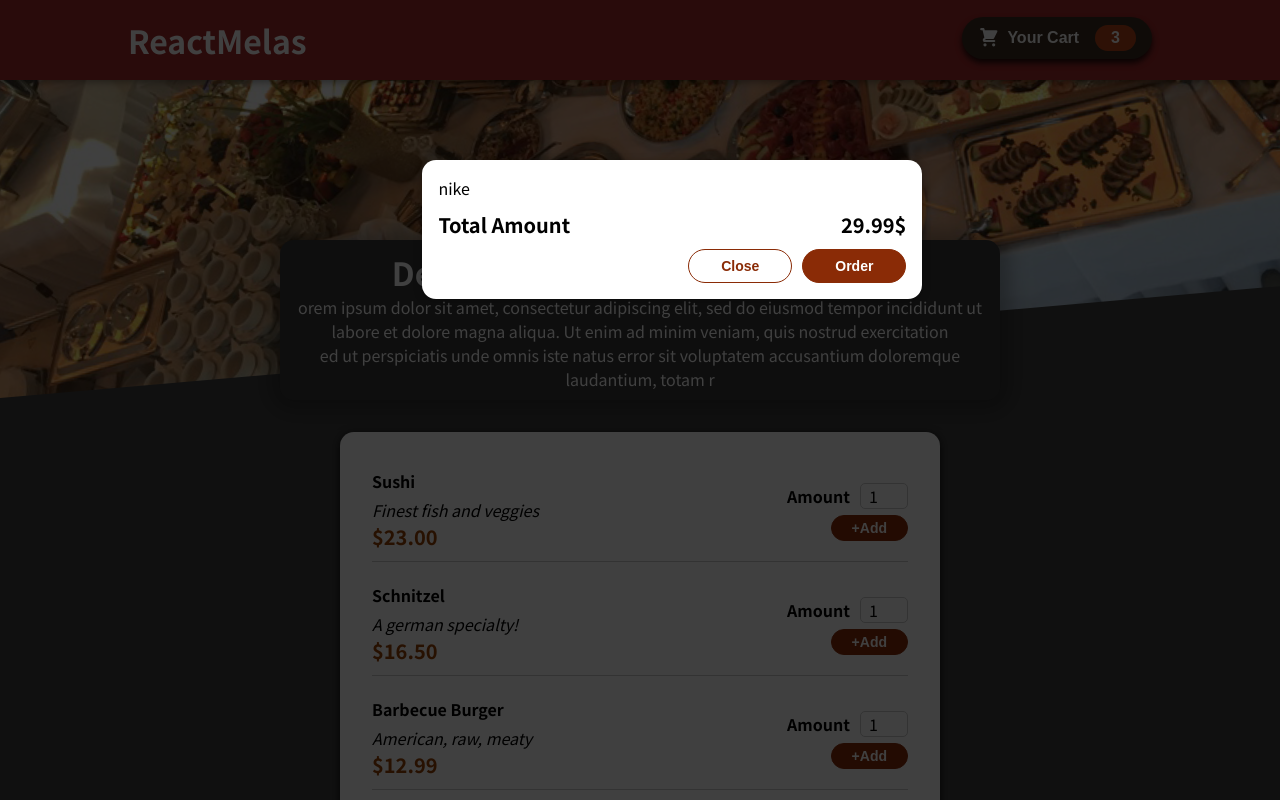
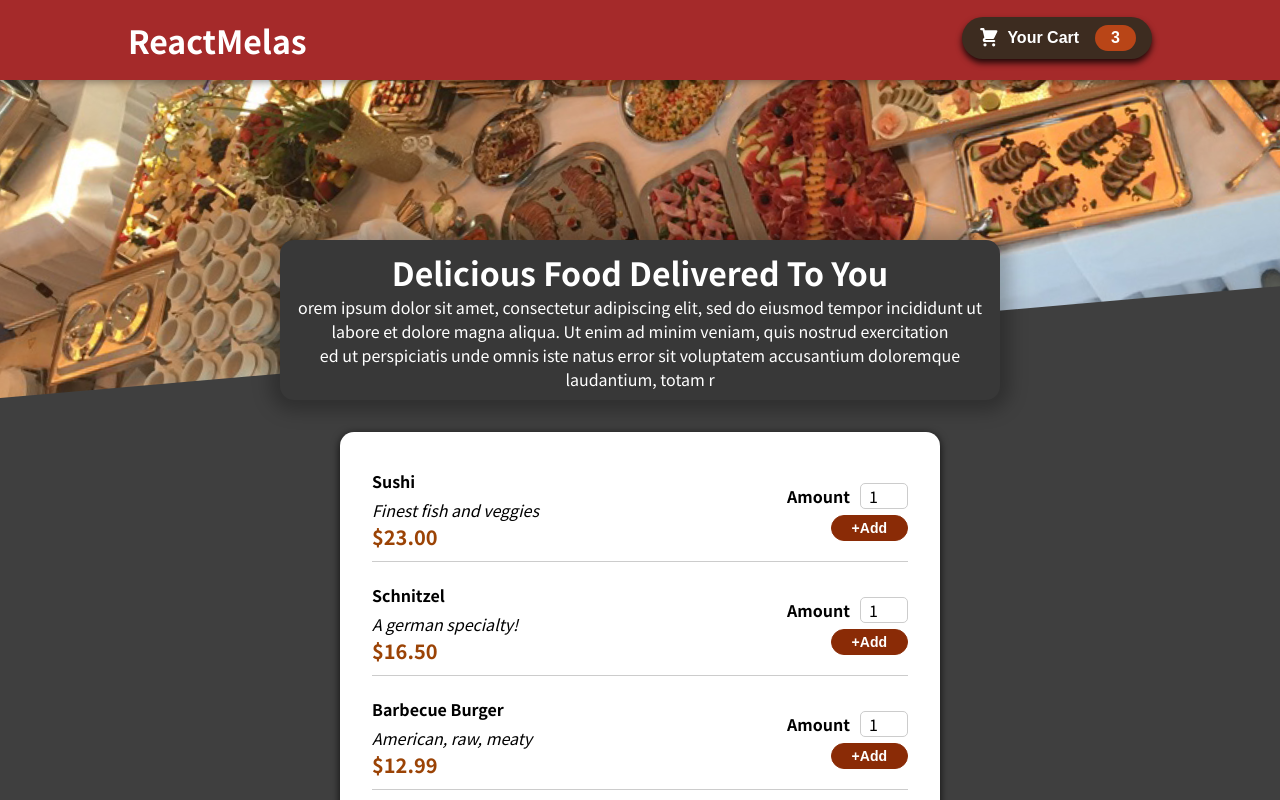
Before and after one commit to usulemre/Food-Order, a React (Create React App) app: page / in a window 1280 px wide. Shown: the top 800 px of the page. Built offline with nearby package versions, Linux system fonts and the light colour scheme.

Commit message:
ModalHandler

```diff
--- a/src/App.js
+++ b/src/App.js
@@ -1,13 +1,22 @@
-import React from "react";
+import React, { useState } from "react";
 import Cart from "./components/Cart/Cart";
 import Header from "./components/Layout/Header";
 import Meals from "./components/Meals/Meals";
 
 function App() {
+  const [showCart,setShowCart] = useState(false);
+
+  const showCartHandler = () =>{
+    setShowCart(true);
+  }
+
+  const hideCartHandler = () =>{
+    setShowCart(false)
+  }
   return (
     <React.Fragment>
-      <Cart />
-      <Header />
+      {showCart && <Cart onClose={hideCartHandler}/>}
+      <Header onShowCart={showCartHandler}/>
       <main>
         <Meals />
       </main>
--- a/src/components/Cart/Cart.js
+++ b/src/components/Cart/Cart.js
@@ -1,5 +1,5 @@
 import Modal from "../UI/Modal";
-import classes from './Cart.module.css'
+import classes from "./Cart.module.css";
 const Cart = (props) => {
   const itemList = [{ id: 1, price: 5, name: "nike" }].map((item) => (
     <li key={item.id} className={classes.item}>
@@ -7,14 +7,14 @@
     </li>
   ));
   return (
-    <Modal>
+    <Modal onClose={props.onClose}>
       {itemList}
       <div className={classes.price}>
         <span>Total Amount</span>
         <span>29.99$</span>
       </div>
       <div className={classes.action}>
-        <button className={classes.close}>Close</button>
+        <button className={classes.close} onClick={props.onClose}>Close</button>
         <button className={classes.order}>Order</button>
       </div>
     </Modal>
--- a/src/components/Layout/Header.js
+++ b/src/components/Layout/Header.js
@@ -7,7 +7,7 @@
     <React.Fragment>
       <header className={classes.header}>
         <h1>ReactMelas</h1>
-        <HeaderButton />
+        <HeaderButton onShow={props.onShowCart}/>
       </header>
       <main className={classes["main-image"]}>
         <img src={headerImg} alt="lezzetli yemekler" />
--- a/src/components/Layout/HeaderButton.js
+++ b/src/components/Layout/HeaderButton.js
@@ -1,8 +1,8 @@
 import CartIcon from "../Cart/CartIcon";
 import classes from "./HeaderButton.module.css";
-const HeaderButton = () => {
+const HeaderButton = (props) => {
   return (
-    <button className={classes.button}>
+    <button className={classes.button} onClick={props.onShow}>
       <span className={classes.ıcon}>
         <CartIcon />
       </span>
--- a/src/components/UI/Modal.js
+++ b/src/components/UI/Modal.js
@@ -3,7 +3,7 @@
 import reactDom from "react-dom";
 
 const BackDrop = (props) => {
-  return <div className={classes.backdrop}></div>;
+  return <div className={classes.backdrop} onClick={props.onClose}></div>;
 };
 
 const Overlay = (props) => {
@@ -18,7 +18,7 @@
   const elements = document.getElementById("overlay");
   return (
     <React.Fragment>
-      {reactDom.createPortal(<BackDrop />, elements)}
+      {reactDom.createPortal(<BackDrop onClose={props.onClose} />, elements)}
       {reactDom.createPortal(<Overlay>{props.children}</Overlay>, elements)}
     </React.Fragment>
   );
--- a/src/components/UI/Modal.module.css
+++ b/src/components/UI/Modal.module.css
@@ -9,9 +9,9 @@
 }
 .overlay {
   position: fixed;
-  top: 20vh;
-  left: 33%;
-  width: 500px;
+  top: 30vh;
+  left: 26%;
+  width: 40rem;
   max-width: 60%;
   background-color: white;
   padding: 1rem;
```
Also changed, not shown: src/components/Cart/CartIcon.js (+4 -4 lines), 1 other file (tests, documents, lock files or other folders).
